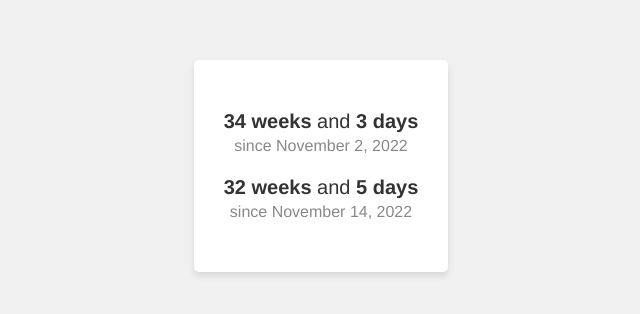
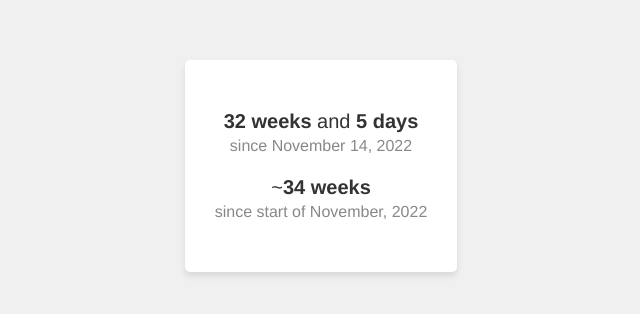
Before and after one commit to mathijshenquet/mathijshenquet.github.io, a website: page docs/time/index.html in a window 1280 px wide. Shown: the part 234-548 px from the top of the page, without its empty margins (319-959 px from the left). Drawn offline with nearby package versions, Linux system fonts and the light colour scheme.

Commit message:
update baby time

```diff
--- a/docs/time/index.html
+++ b/docs/time/index.html
@@ -9,13 +9,13 @@
 </head>
 <body>
     <div class="container">
-        <p data-date-since="2022-11-02">
-            <span class="weeks"></span> and <span class="days"></span><br />
-            <span class="since">since November 2, 2022</span>
-        </p>
         <p data-date-since="2022-11-14">
             <span class="weeks"></span> and <span class="days"></span><br />
             <span class="since">since November 14, 2022</span>
+        </p>
+        <p data-date-since="2022-11-02">
+            ~<span class="weeks"></span><br />
+            <span class="since">since start of November, 2022</span>
         </p>
     </div>
     <script src="script.js"></script>
--- a/docs/time/script.js
+++ b/docs/time/script.js
@@ -1,6 +1,4 @@
-
-
-document.addEventListener("DOMContentLoaded", function() {
+document.addEventListener("DOMContentLoaded", function () {
     document.querySelectorAll("*[data-date-since]").forEach((elem) => {
         const $weeks = elem.querySelector(".weeks");
         const $days = elem.querySelector(".days");
@@ -9,10 +7,15 @@ document.addEventListener("DOMContentLoaded", function() {
         const currentDate = moment();
         const duration = moment.duration(currentDate.diff(startDate));
 
-        const weeks = Math.floor(duration.asWeeks());
-        const days = Math.floor(duration.asDays() % 7);
+        if ($days) {
+            const weeks = Math.floor(duration.asWeeks());
+            const days = Math.floor(duration.asDays() % 7);
 
-        $weeks.textContent = `${weeks} week${weeks === 1 ? '' : 's'}`;
-        $days.textContent = `${days} day${days === 1 ? '' : 's'}`;
-    })
+            $weeks.textContent = `${weeks} week${weeks === 1 ? "" : "s"}`;
+            $days.textContent = `${days} day${days === 1 ? "" : "s"}`;
+        } else {
+            const weeks = Math.round(duration.asWeeks());
+            $weeks.textContent = `${weeks} week${weeks === 1 ? "" : "s"}`;
+        }
+    });
 });
```
Also changed, not shown: 1 other file.
